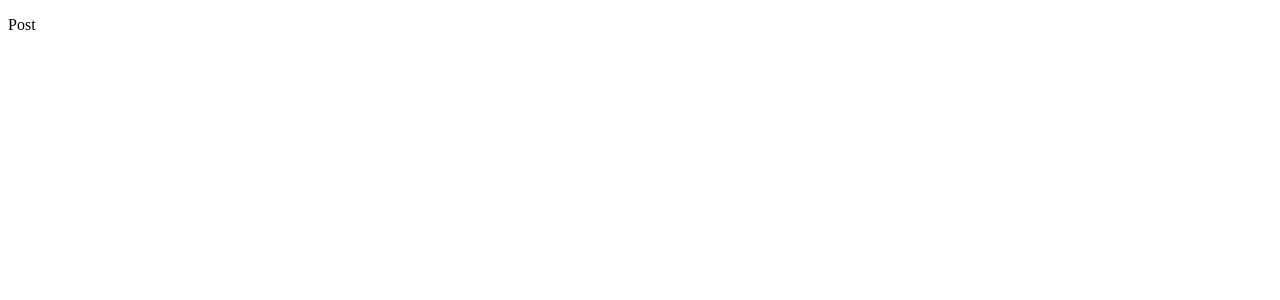
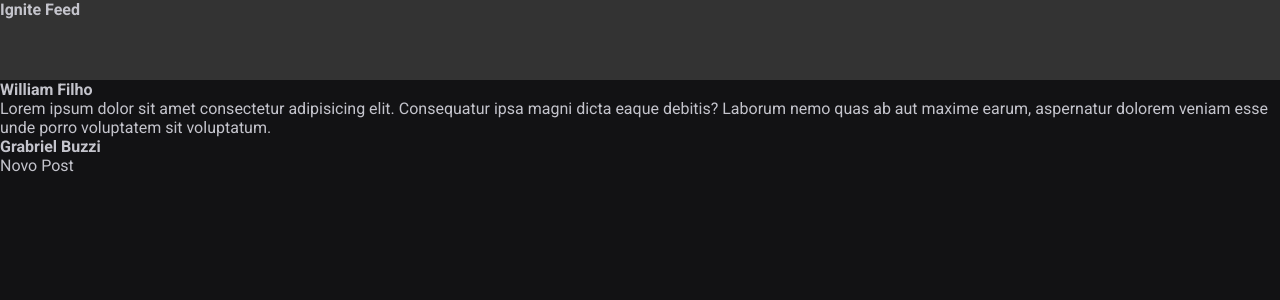
Before and after one commit to WilliamFilh0/Feed, a React (Vite) app: page / in a window 1280 px wide. Shown: the top 300 px of the page. Built offline with nearby package versions, Linux system fonts and the light colour scheme.

Commit message:
feat: Add header component

```diff
--- a/src/App.jsx
+++ b/src/App.jsx
@@ -1,12 +1,19 @@
+import { Header } from "./components/Header";
 import { Post } from "./Post";
+
+import "./global.css";
 
 export function App() {
   return (
     <div>
+      <Header />
+
       <Post
         author="William Filho"
         content="Lorem ipsum dolor sit amet consectetur adipisicing elit. Consequatur ipsa magni dicta eaque debitis? Laborum nemo quas ab aut maxime earum, aspernatur dolorem veniam esse unde porro voluptatem sit voluptatum."
       />
+
+      <Post author="Grabriel Buzzi" content="Novo Post" />
     </div>
   );
 }
--- a/src/Post.jsx
+++ b/src/Post.jsx
@@ -1,3 +1,8 @@
-export function Post() {
-  return <p>Post</p>;
+export function Post(props) {
+  return (
+    <div>
+      <strong>{props.author}</strong>
+      <p>{props.content}</p>
+    </div>
+  );
 }
--- /dev/null
+++ b/src/components/Header.jsx
@@ -0,0 +1,9 @@
+import styles from "./Header.module.css";
+
+export function Header() {
+  return (
+    <header className={styles.header}>
+      <strong>Ignite Feed</strong>
+    </header>
+  );
+}
--- /dev/null
+++ b/src/components/Header.module.css
@@ -0,0 +1,4 @@
+.header {
+  background: #333;
+  height: 80px;
+}
```
